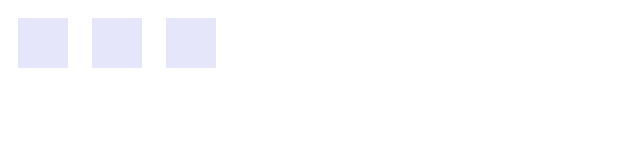
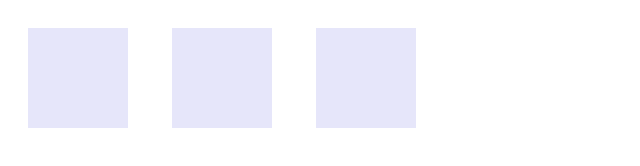
Before and after one commit to acciojob/focus-squares-Joskemu, a website: page main.html in a window 1280 px wide. Shown: the whole page, without its empty margins (0-640 px from the left). Drawn offline with Linux system fonts and the light colour scheme.

Commit message:
created a submission

```diff
--- a/main.html
+++ b/main.html
@@ -1,24 +1,25 @@
 <!DOCTYPE html>
-<html>
+<html lang="en">
 <head>
-	<title>Colorful Squares</title>
-	<style>
-		.square {
-			width: 50px;
-			height: 50px;
-			display: inline-block;
-			margin: 10px;
-			background-color: #E6E6FA; /*lavender */
-			cursor: pointer;
-		}
-	</style>
+    <meta charset="UTF-8">
+    <meta name="viewport" content="width=device-width, initial-scale=1.0">
+    <title>Focus Squares</title>
+    <style>
+        /* Basic styles for the squares */
+        .focus-sq {
+            width: 100px;
+            height: 100px;
+            margin: 20px;
+            display: inline-block;
+            background-color: #E6E6FA; /* Lavender color */
+        }
+    </style>
 </head>
 <body>
-	<div class="square" id="square1" ></div>
-	<div class="square" id="square2" ></div>
-	<div class="square" id="square3" ></div>
+    <div class="focus-sq" id="sq1"></div>
+    <div class="focus-sq" id="sq2"></div>
+    <div class="focus-sq" id="sq3"></div>
 
-	<script type="text/javascript" src="./script.js">
-	</script>
+    <script src="script.js"></script>
 </body>
 </html>
```
